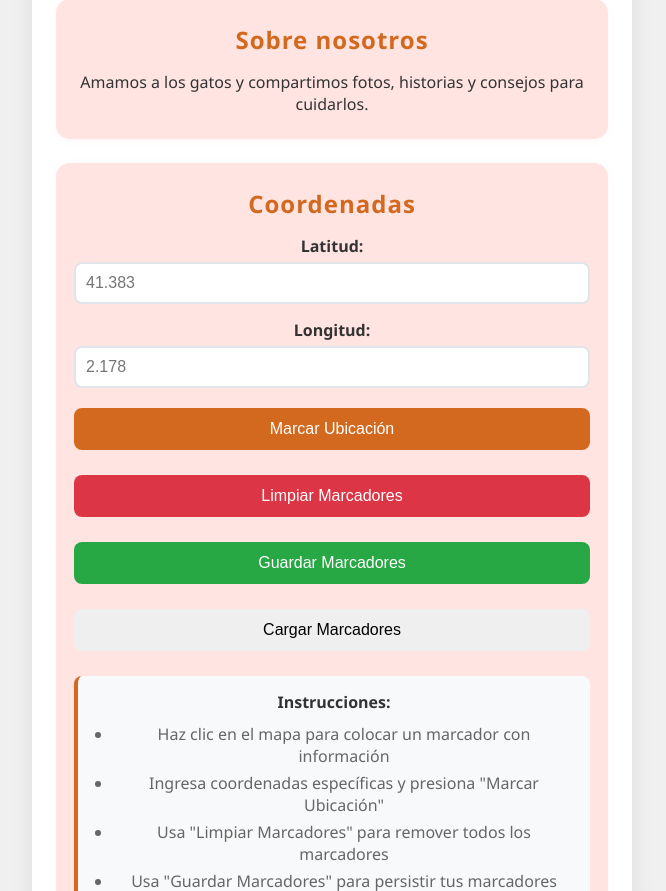
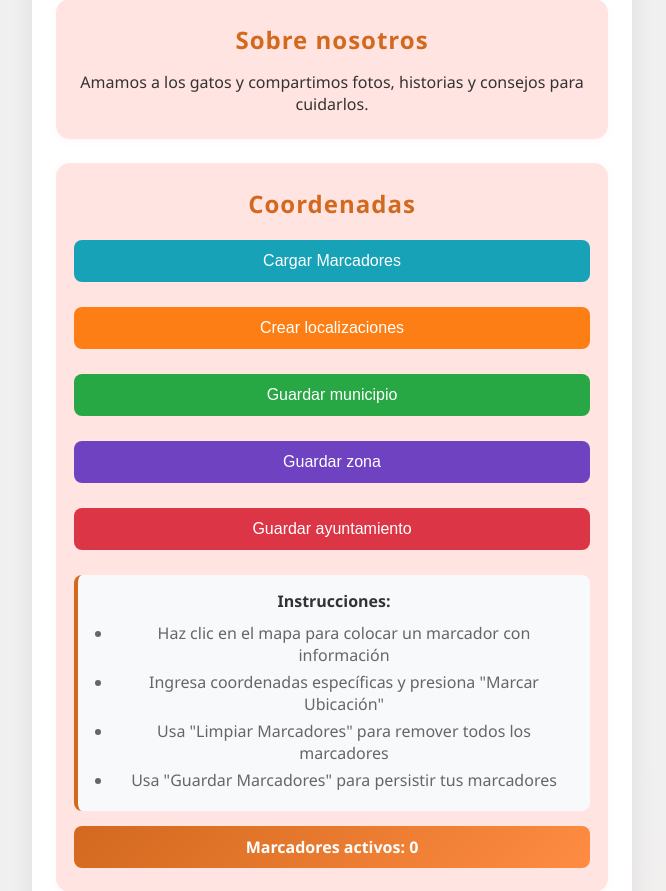
Before and after one commit to dt-gadeso/gatos, a Django app: page /municipality/ in a window 1280 px wide. Shown: the part 272-1163 px from the top of the page, without its empty margins (308-974 px from the left). Run offline with Django 5.2, Linux system fonts and the light colour scheme; data that the repository does not hold is empty.

Commit message:
little changes

```diff
--- a/municipality/static/css/map.css
+++ b/municipality/static/css/map.css
@@ -782,6 +782,47 @@ h3 { font-size: 1.5rem; margin-bottom: 15px; }
     text-decoration: underline;
 }
 
+/* Botón colores personalizados */
+.btn-info {
+    background: #17a2b8 !important;
+    color: #fff !important;
+}
+.btn-info:hover {
+    background: #138496 !important;
+}
+
+.btn-orange {
+    background: #fd7e14 !important;
+    color: #fff !important;
+}
+.btn-orange:hover {
+    background: #e8590c !important;
+}
+
+.btn-success {
+    background: #28a745 !important;
+    color: #fff !important;
+}
+.btn-success:hover {
+    background: #218838 !important;
+}
+
+.btn-purple {
+    background: #6f42c1 !important;
+    color: #fff !important;
+}
+.btn-purple:hover {
+    background: #5936a2 !important;
+}
+
+.btn-danger {
+    background: #dc3545 !important;
+    color: #fff !important;
+}
+.btn-danger:hover {
+    background: #c82333 !important;
+}
+
 /* Responsive */
 @media (max-width: 768px) {
     main {
--- a/municipality/templates/municipality.html
+++ b/municipality/templates/municipality.html
@@ -57,69 +57,6 @@
                 </div>
             </div>
         </div>
-
-        <div class="sidebar" id="sidebar">
-            <div class="sidebar-header">
-                <button class="close-btn" onclick="closeSidebar()">&times;</button>
-                <h2>Información del Lugar</h2>
-            </div>
-
-            <div class="sidebar-content">
-                <h2 class="location-title" id="location-title">Sant Pere de Ribes</h2>
-
-                <nav>
-                    <ul class="nav-menu">
-                        <li><a href="#historia">📚 Historia</a></li>
-                        <li><a href="#turismo">🏛️ Turismo</a></li>
-                        <li><a href="#cultura">🎭 Cultura</a></li>
-                        <li><a href="#gastronomia">🍽️ Gastronomía</a></li>
-                        <li><a href="#contacto">📞 Contacto</a></li>
-                    </ul>
-                </nav>
-
-                <div class="image-gallery">
-                    <h3>Galería de Imágenes</h3>
-                    <div class="gallery-grid">
-                        <div class="gallery-item">
-                            <img src="https://images.unsplash.com/photo-1501594907352-04cda38ebc29?w=300&h=200&fit=crop" alt="Paisaje mediterráneo">
-                        </div>
-                        <div class="gallery-item">
-                            <img src="https://images.unsplash.com/photo-1506905925346-21bda4d32df4?w=300&h=200&fit=crop" alt="Arquitectura catalana">
-                        </div>
-                        <div class="gallery-item">
-                            <img src="https://images.unsplash.com/photo-1578662996442-48f60103fc96?w=300&h=200&fit=crop" alt="Costa mediterránea">
-                        </div>
-                        <div class="gallery-item">
-                            <img src="https://images.unsplash.com/photo-1520637836862-4d197d17c91a?w=300&h=200&fit=crop" alt="Pueblo catalán">
-                        </div>
-                    </div>
-                </div>
-
-                <div class="info-section">
-                    <h3>🏛️ Historia</h3>
-                    <p>Sant Pere de Ribes es un municipio de la provincia de Barcelona, en Cataluña, España. Su historia se remonta a tiempos medievales, con una rica herencia cultural y arquitectónica.</p>
-                </div>
-
-                <div class="info-section">
-                    <h3>🌟 Puntos de Interés</h3>
-                    <p>Destaca por sus paisajes mediterráneos, arquitectura tradicional catalana y proximidad a la costa. Es un lugar perfecto para disfrutar de la tranquilidad y la belleza natural.</p>
-                </div>
-
-                <div class="info-section">
-                    <h3>🎭 Cultura Local</h3>
-                    <p>La localidad mantiene vivas sus tradiciones catalanas, con festivales locales, mercados tradicionales y una gastronomía típica de la región mediterránea.</p>
-                </div>
-
-                <div class="info-section">
-                    <h3>📍 Ubicación</h3>
-                    <p>Coordenadas: 41.383°N, 2.178°E<br>
-                    Provincia: Barcelona<br>
-                    Comunidad: Cataluña<br>
-                    País: España</p>
-                </div>
-            </div>
-        </div>
-
         <main>
             <div class="card">
                 <h2>¡Hola!</h2>
@@ -135,18 +72,11 @@
                 <h3>Coordenadas</h3>
                 <form id="coordinates-form">
                     <div class="coordinates-input">
-                        <div class="input-group">
-                            <label for="latitude">Latitud:</label>
-                            <input type="number" id="latitude" step="any" placeholder="41.383" required>
-                        </div>
-                        <div class="input-group">
-                            <label for="longitude">Longitud:</label>
-                            <input type="number" id="longitude" step="any" placeholder="2.178" required>
-                        </div>
-                        <button type="submit">Marcar Ubicación</button>
-                        <button type="button" id="clear-markers">Limpiar Marcadores</button>
-                        <button type="button" id="save-markers">Guardar Marcadores</button>
-                        <button type="button" id="load-markers">Cargar Marcadores</button>
+                        <button type="button" id="load-markers" class="map-btn btn-info">Cargar Marcadores</button>
+                        <button type="button" class="map-btn btn-orange" onclick="window.location.href='/municipality/location'">Crear localizaciones</button>
+                        <button type="button" class="map-btn btn-success" onclick="window.location.href='/municipality/formNewMunicipality'">Guardar municipio</button>
+                        <button type="button" class="map-btn btn-purple" onclick="window.location.href='/municipality/formNewZone'">Guardar zona</button>
+                        <button type="button" class="map-btn btn-danger" onclick="window.location.href='/municipality/formNewCouncil'">Guardar ayuntamiento</button>
                     </div>
                 </form>
                 <div class="marker-info">
@@ -157,10 +87,7 @@
                         <li>Usa "Limpiar Marcadores" para remover todos los marcadores</li>
                         <li>Usa "Guardar Marcadores" para persistir tus marcadores</li>
                     </ul>
-                    <a href="/municipality/location">Crear localizaciones</a>
-                    <a href="/municipality/formNewMunicipality">Guardar municipio</a>
-                    <a href="/municipality/formNewZone">Guardar zona</a>
-                    <a href="/municipality/formNewCouncil">Guardar ayuntamiento</a>
+                </div>
                     <div class="markers-count">
                         <strong>Marcadores activos: <span id="markers-count">0</span></strong>
                     </div>
@@ -219,7 +146,7 @@
                         if (notification.parentNode) {
                             notification.parentNode.removeChild(notification);
                         }
-                    }, 3000);
+                    }, 1500);
                 };
             }
 
@@ -247,7 +174,7 @@
                     if (typeof window.forceCreateMap !== 'function') {
                         window.showNotification('Usando funciones de respaldo del mapa');
                     }
-                }, 2000);
+                }, 500);
             });
 
             document.addEventListener('DOMContentLoaded', function() {
@@ -271,7 +198,7 @@
                     if (window.mapInitialized) {
                         fetchAndDisplayDatabaseLocations();
                     } else {
-                        setTimeout(tryFetchLocations, 1000);
+                        setTimeout(tryFetchLocations, 200);
                     }
                 }
                 tryFetchLocations();
@@ -279,7 +206,7 @@
                         if (window.mapInitialized) {
                             fetchAndDisplayDatabaseLocations();
                         }
-                    }, 10000);
+                    }, 2000);
                 });
         </script>
 
```
Also changed, not shown: municipality/static/js/map.js (+40 -12 lines), municipality/views.py (+11 -0 lines).
